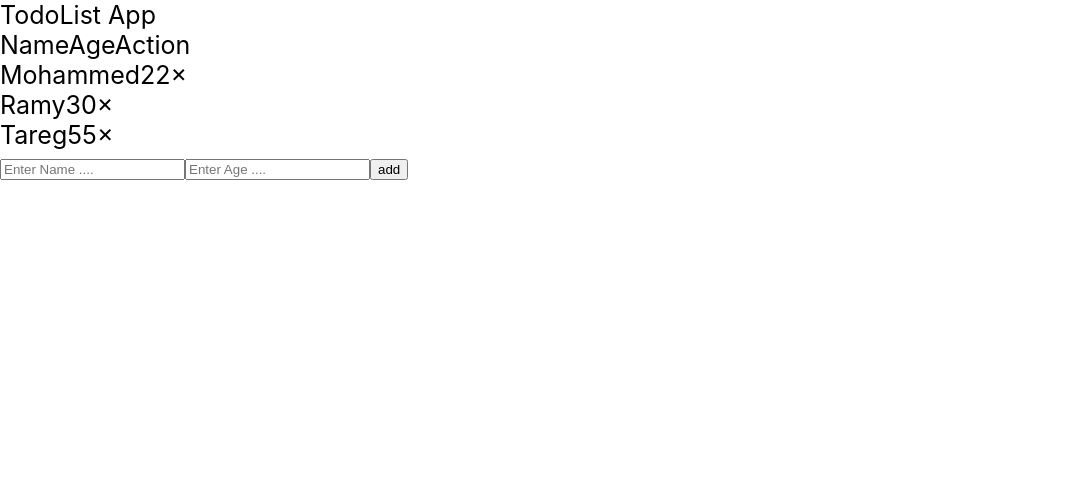
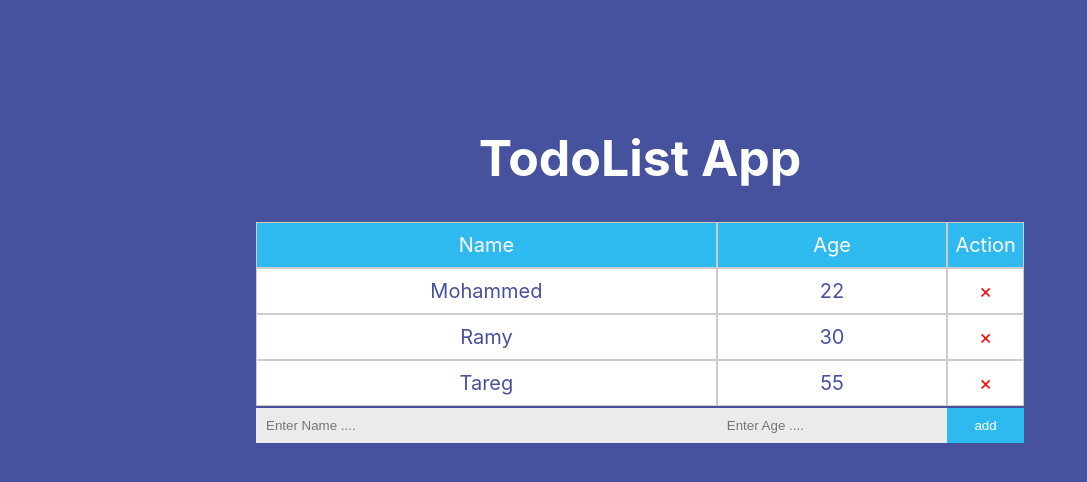
Before and after one commit to Mohammedazzam/react_todoList, a React (Create React App) app: page / in a window 1280 px wide. Shown: the top 482 px of the page, without its empty margins (0-1087 px from the left). Built offline with nearby package versions, Linux system fonts and the light colour scheme.

Commit message:
(7 Style Application)

```diff
--- a/src/App.js
+++ b/src/App.js
@@ -2,12 +2,12 @@
 import TodoItems from './components/TodoItems/TodoItems'
 import AddItem from './components/Additem/AddItem';
 
- class App extends Component {
-  state ={
-    items :[
-      {id:1,name:'Mohammed', age:22},
-      {id:2,name:'Ramy', age:30},
-      {id:3,name:'Tareg', age:55},
+class App extends Component {
+  state = {
+    items: [
+      { id: 1, name: 'Mohammed', age: 22 },
+      { id: 2, name: 'Ramy', age: 30 },
+      { id: 3, name: 'Tareg', age: 55 },
     ]
   }
 
@@ -21,26 +21,26 @@
 
 
   //filter الطريقة الثانية باستخدام اشي اسمو ال
-  deleteItem = (id) =>{
-    let items = this.state.items.filter(item =>{
+  deleteItem = (id) => {
+    let items = this.state.items.filter(item => {
       return item.id !== id
     })
-    this.setState({items})
+    this.setState({ items })
   }
 
-  addItem = (item) =>{
+  addItem = (item) => {
     item.id = Math.random();
     let items = this.state.items;
     items.push(item);
-    this.setState({items})
+    this.setState({ items })
   }
 
   render() {
     return (
-      <div className="App">
-        TodoList App
-        <TodoItems items ={this.state.items} deleteItem={this.deleteItem} />
-        <AddItem AddItem={this.addItem}/>
+      <div className="App container">
+        <h1 className="text-center">TodoList App</h1>
+        <TodoItems items={this.state.items} deleteItem={this.deleteItem} />
+        <AddItem AddItem={this.addItem} />
       </div>
     );
   }
--- a/src/components/Additem/AddItem.js
+++ b/src/components/Additem/AddItem.js
@@ -18,11 +18,15 @@
   handleSubmit = (e) => {
     e.preventDefault();
     // console.log(this.state)
+   if(e.target.name.value === ''){
+     return false
+   }else{
     this.props.AddItem(this.state)
     this.setState({
       name:'',
       age:''
     })
+   }
   }
 
 
--- a/src/components/TodoItems/TodoItems.js
+++ b/src/components/TodoItems/TodoItems.js
@@ -8,9 +8,9 @@
         items.map(item => {
             return (
                 <div key={item.id}>
-                    <span>{item.name}</span>
-                    <span>{item.age}</span>
-                    <span onClick={() => deleteItem(item.id)}>&times;</span>
+                    <span className="name">{item.name}</span>
+                    <span className="age">{item.age}</span>
+                    <span className="action icon" onClick={() => deleteItem(item.id)}>&times;</span>
                 </div>
             )
         })
@@ -20,9 +20,9 @@
     return(
         <div className="ListItems">
             <div>
-            <span>Name</span>
-            <span>Age</span>
-            <span>Action</span>
+            <span className="name title">Name</span>
+            <span className="age title">Age</span>
+            <span className="action title">Action</span>
             </div>
             {ListItems}
         </div>
--- a/src/index.css
+++ b/src/index.css
@@ -1,13 +1,85 @@
+*{
+  box-sizing: border-box;
+}
+
 body {
   margin: 0;
+  padding: 0;
   font-family: -apple-system, BlinkMacSystemFont, 'Segoe UI', 'Roboto', 'Oxygen',
     'Ubuntu', 'Cantarell', 'Fira Sans', 'Droid Sans', 'Helvetica Neue',
     sans-serif;
   -webkit-font-smoothing: antialiased;
   -moz-osx-font-smoothing: grayscale;
+  background-color: #46529d;
+  color: #fff;
 }
 
-code {
-  font-family: source-code-pro, Menlo, Monaco, Consolas, 'Courier New',
-    monospace;
+.text-center{
+  text-align: center;
 }
+
+
+.container{
+  width: 60%;
+  margin: 10% auto;
+}
+
+.ListItems{
+  background: #fff;
+  color: #46529d;
+}
+
+.ListItems p{
+  margin: 0;
+  text-align: center;
+  padding: 10px 0px;
+}
+
+.ListItems span{
+  display: inline-block;
+  text-align: center;
+  padding: 10px 0;
+  font-size: 20px;
+  border: 0.3px solid #ccc;
+}
+
+.ListItems span.title{
+  background: #2ebaee;
+  color: #fff;
+}
+
+.ListItems span.name,
+form input[type=text]{
+  width: 60%;
+}
+
+
+.ListItems span.age,
+form input[type=number]{
+  width: 30%;
+}
+
+
+.ListItems span.action,
+form input[type=submit]{
+  width: 10%;
+}
+
+.ListItems span.icon{
+  color: #f00;
+  cursor: pointer;
+}
+
+form input{
+  padding: 10px;
+  background: #ebebeb;
+  border: transparent;
+  border: 0.3 solid #eee;
+}
+
+form input[type=submit]{
+  background: #2ebaee;
+  border: 0.3 solid #2ebaee;
+  color: #fff;
+  cursor: pointer;
+}
```
